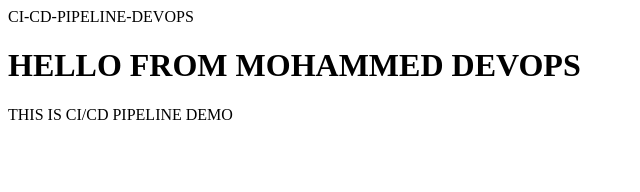
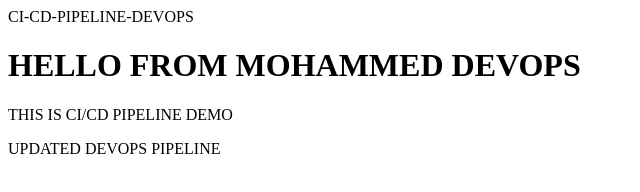
Before and after one commit to mohammed-devops-engineer/ci-cd-pipeline-devops, a plain HTML site: page index.html in a window 1280 px wide. Shown: the whole page, without its empty margins (0-640 px from the left). Drawn offline with Linux system fonts and the light colour scheme.

Commit message:
WEBHOOK TEST

```diff
--- a/index.html
+++ b/index.html
@@ -3,6 +3,6 @@
 <body>
 <h1>HELLO FROM MOHAMMED DEVOPS</h1>
 <p>THIS IS CI/CD PIPELINE DEMO </P>
-
+<p> UPDATED DEVOPS PIPELINE </p>
 </body>
 </html>
```
